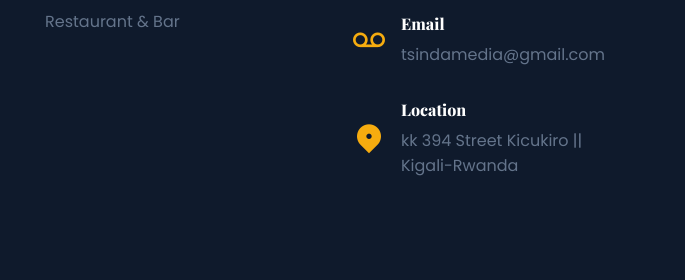
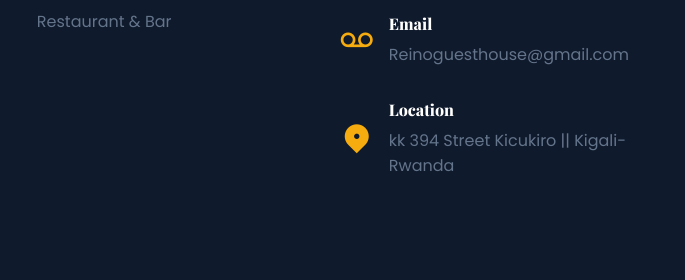
Before and after one commit to Christophe210/Sample-of-Reino-Guest-House-Website, a plain HTML site: page index.html in a window 1280 px wide. Shown: the part 8274-8554 px from the top of the page, 595-1280 px from the left. Drawn offline with nearby package versions, Linux system fonts and the light colour scheme.

Commit message:
Update index.html

```diff
--- a/index.html
+++ b/index.html
@@ -428,7 +428,7 @@
               <span><i class="ri-record-mail-line"></i></span>
               <div>
                 <h5>Email</h5>
-                <p>tsindamedia@gmail.com</p>
+                <p>Reinoguesthouse@gmail.com</p>
               </div>
             </li>
             <li>
```
